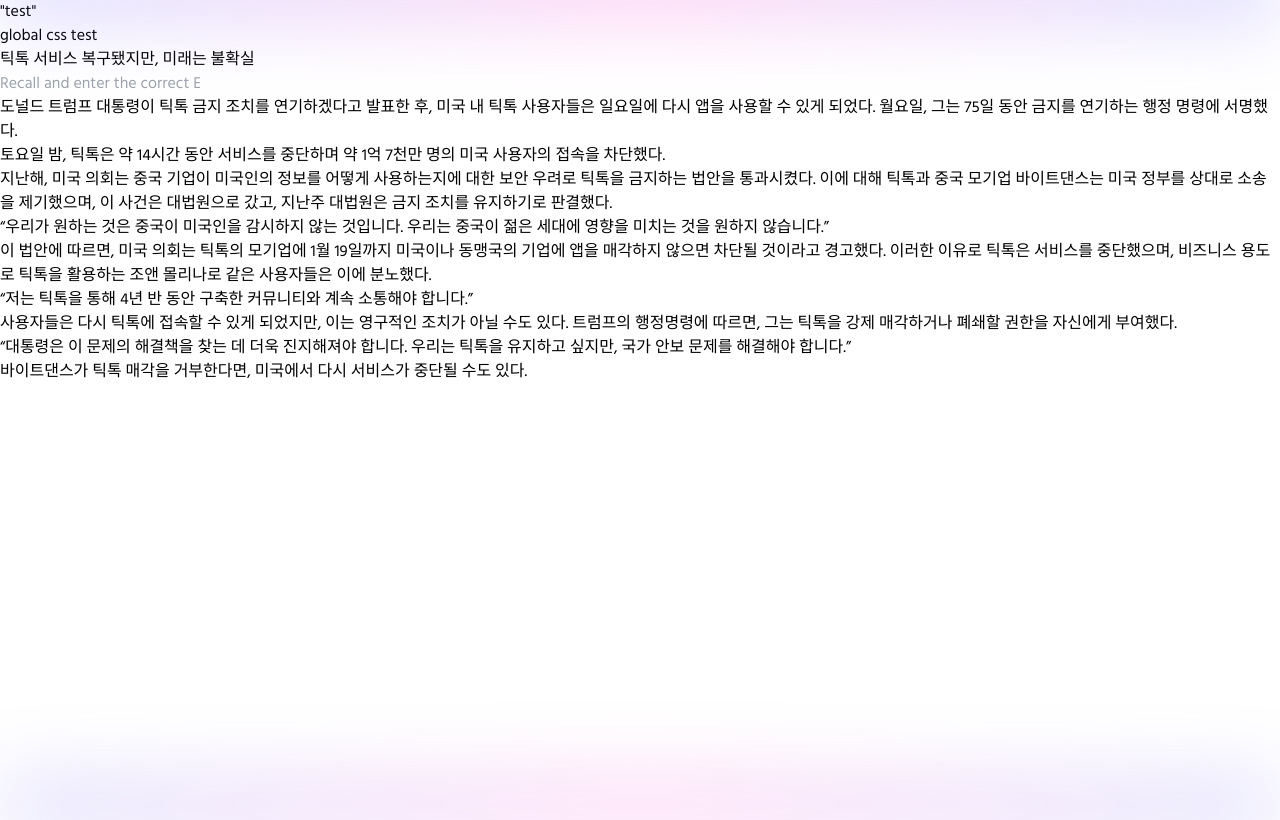
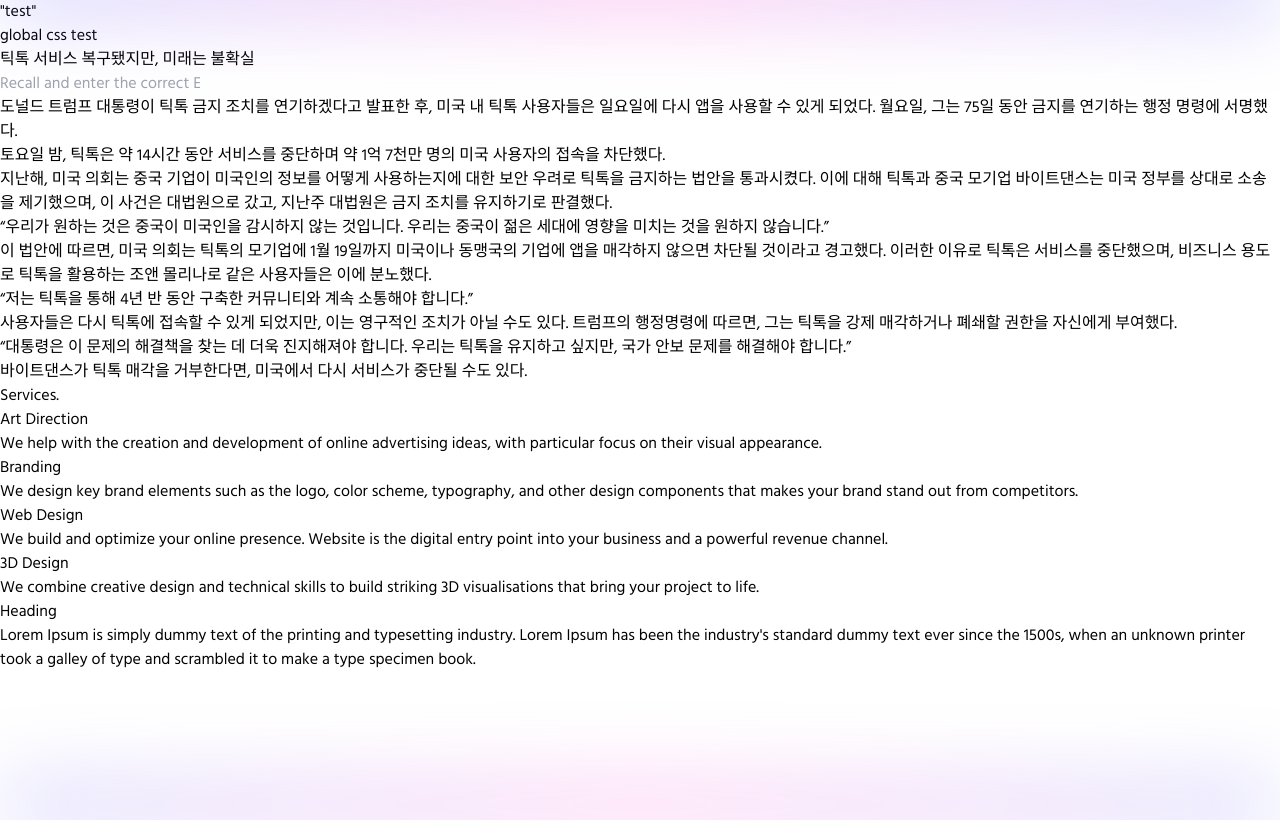
Before and after one commit to Hwisley/english-learning-frontend, a Next.js app: page / in a window 1280 px wide. Built offline with nearby package versions, Linux system fonts and the light colour scheme.

Commit message:
WIP: Check if the div has rounded corners and apply a background color.

```diff
--- /dev/null
+++ b/components/ServiceCard/index.js
@@ -0,0 +1,27 @@
+import React, { useEffect, useState } from "react";
+import { useTheme } from "next-themes";
+
+const ServiceCard = ({ name, description }) => {
+  const { theme } = useTheme();
+  const [mounted, setMounted] = useState();
+
+  useEffect(() => {
+    setMounted(true);
+  }, []);
+  return (
+    <div
+      className={`w-full p-2 mob:p-4 rounded-lg transition-all ease-out duration-300 ${
+        mounted && theme === "dark" ? "hover:bg-slate-800" : "hover:bg-slate-50"
+      } hover:scale-105 link`}
+    >
+      <h1 className="text-3xl">{name ? name : "Heading"}</h1>
+      <p className="mt-5 opacity-40 text-xl">
+        {description
+          ? description
+          : "Lorem Ipsum is simply dummy text of the printing and typesetting industry. Lorem Ipsum has been the industry's standard dummy text ever since the 1500s, when an unknown printer took a galley of type and scrambled it to make a type specimen book. "}
+      </p>
+    </div>
+  );
+};
+
+export default ServiceCard;
--- a/pages/index.tsx
+++ b/pages/index.tsx
@@ -1,60 +1,12 @@
 import { useRef } from "react";
 import StudyPage from "../components/Study";
 import Header from "../components/Header";
+import ServiceCard from "../components/ServiceCard";
 
+import data from "../public/data/bye_service.json";
 
 export default function Home() {
-  // const workRef = useRef<HTMLDivElement | null>(null);
-  // const aboutRef = useRef<HTMLDivElement | null>(null);
-
-
-  //   // Handling Scroll # Header component에 사용되는 function으로 web page상단에 stick되는 부분관련 코드니까, 아마 붙지않을까?
-  //   const handleWorkScroll = () => {
-  //     window.scrollTo({
-  //       top: workRef.current ? workRef.current.offsetTop : 0,
-  //       left: 0,
-  //       behavior: "smooth",
-  //     });
-  //   };
-
-  //   const handleAboutScroll = () => {
-  //     window.scrollTo({
-  //       top: aboutRef.current ? aboutRef.current.offsetTop : 0,
-  //       left: 0,
-  //       behavior: "smooth",
-  //     });
-  //   };
   return (
-  //     <>
-  //     {/* <div className={`relative ${data.showCursor && "cursor-none"}`}> */}
-  //     {/* {data.showCursor && <Cursor />} */}
-  //     {/* <Head>
-  //       <title>test</title>
-  //     </Head> */}
-
-  //     <div className="gradient-circle"></div>
-  //     <div className="gradient-circle-bottom"></div>
-
-  //     <div className="container mx-auto mb-10">
-  //       <Header
-  //         handleWorkScroll={handleWorkScroll}
-  //         handleAboutScroll={handleAboutScroll} isBlog={undefined}        />
-  //       <div className="laptop:mt-20 mt-10">
-  //         <div className="mt-5">
-  //           <h1
-  //             // ref={textOne}
-  //             className="text-3xl tablet:text-6xl laptop:text-6xl laptopl:text-8xl p-1 tablet:p-2 text-bold w-4/5 mob:w-full laptop:w-4/5"
-  //           >
-  //             test
-  //           </h1>
-  //       </div>
-  //     </div>
-  //   </div>
-  //   <StudyPage />
-  //  </>
-
-
-
     <>
       <div className="gradient-circle"></div>
       <div className="gradient-circle-bottom"></div>
@@ -63,14 +15,41 @@
         <div className="mt-5">
           <h1
             //   ref="test"
-              className="text-3xl tablet:text-6xl laptop:text-6xl laptopl:text-8xl p-1 tablet:p-2 text-bold w-4/5 mob:w-full laptop:w-4/5"
-            >
-              "test"
-            </h1>
+            className="text-3xl tablet:text-6xl laptop:text-6xl laptopl:text-8xl p-1 tablet:p-2 text-bold w-4/5 mob:w-full laptop:w-4/5"
+          >
+            "test"
+          </h1>
         </div>
         <p> global css test</p>
       </div>
       <StudyPage></StudyPage>
+      <div className="mt-10 laptop:mt-30 p-2 laptop:p-0">
+        <h1 className="tablet:m-10 text-2xl text-bold">Services.</h1>
+        <div className="mt-5 tablet:m-10 grid grid-cols-1 laptop:grid-cols-2 gap-6">
+          {data.services.map((service, index) => (
+            <ServiceCard
+              key={index}
+              name={service.title}
+              description={service.description}
+            />
+          ))}
+        </div>
+      </div>
+      <div
+        // className={`w-full p-2 mob:p-4 rounded-lg transition-all ease-out duration-300 ${
+        //   mounted && "dark" === "dark" ? "hover:bg-slate-800" : "hover:bg-slate-50"
+        // } hover:scale-105 link`}
+        // className="w-full p-2 mob:p-4 rounded-lg transition-all ease-out duration-300 hover:bg-slate-800 hover:scale-105 link bg-blue-500"
+        className="visible w-full p-2 mob:p-4 rounded-lg transition-all ease-out duration-300 hover:bg-slate-800 hover:scale-105 link bg-blue-500"
+      >
+        <h1 className="text-3xl">Heading</h1>
+        <p className="mt-5 opacity-40 text-xl">
+          Lorem Ipsum is simply dummy text of the printing and typesetting
+          industry. Lorem Ipsum has been the industry's standard dummy text ever
+          since the 1500s, when an unknown printer took a galley of type and
+          scrambled it to make a type specimen book.
+        </p>
+      </div>
     </>
   );
 }
--- /dev/null
+++ b/public/data/bye_service.json
@@ -0,0 +1,24 @@
+{
+  "services": [
+    {
+      "id": "1",
+      "title": "Art Direction",
+      "description": "We help with the creation and development of online advertising ideas, with particular focus on their visual appearance."
+    },
+    {
+      "id": "2",
+      "title": "Branding",
+      "description": "We design key brand elements such as the logo, color scheme, typography, and other design components that makes your brand stand out from competitors."
+    },
+    {
+      "id": "3",
+      "title": "Web Design",
+      "description": "We build and optimize your online presence.  Website is the digital entry point into your business and a powerful revenue channel."
+    },
+    {
+      "id": "4",
+      "title": "3D Design",
+      "description": "We combine creative design and technical skills to build striking 3D visualisations that bring your project to life."
+    }
+  ]
+}
```
